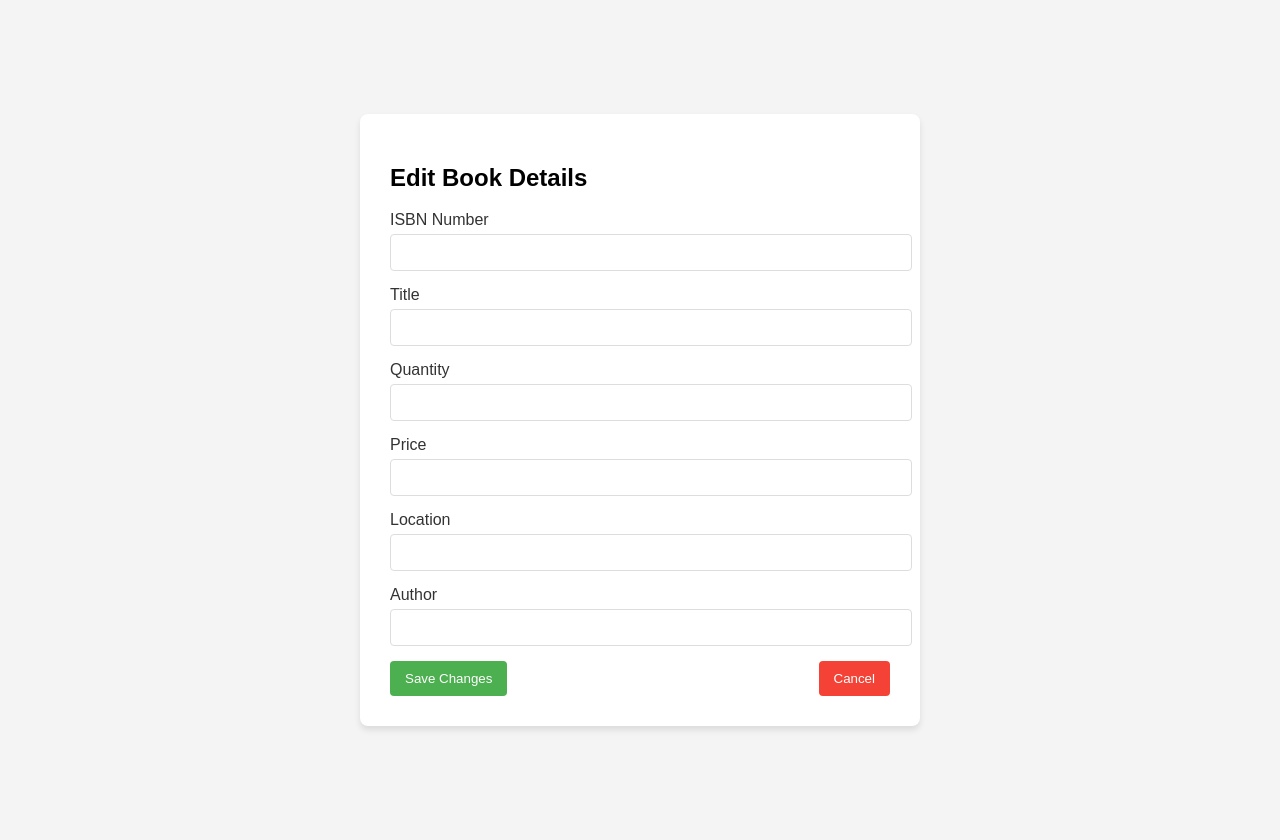
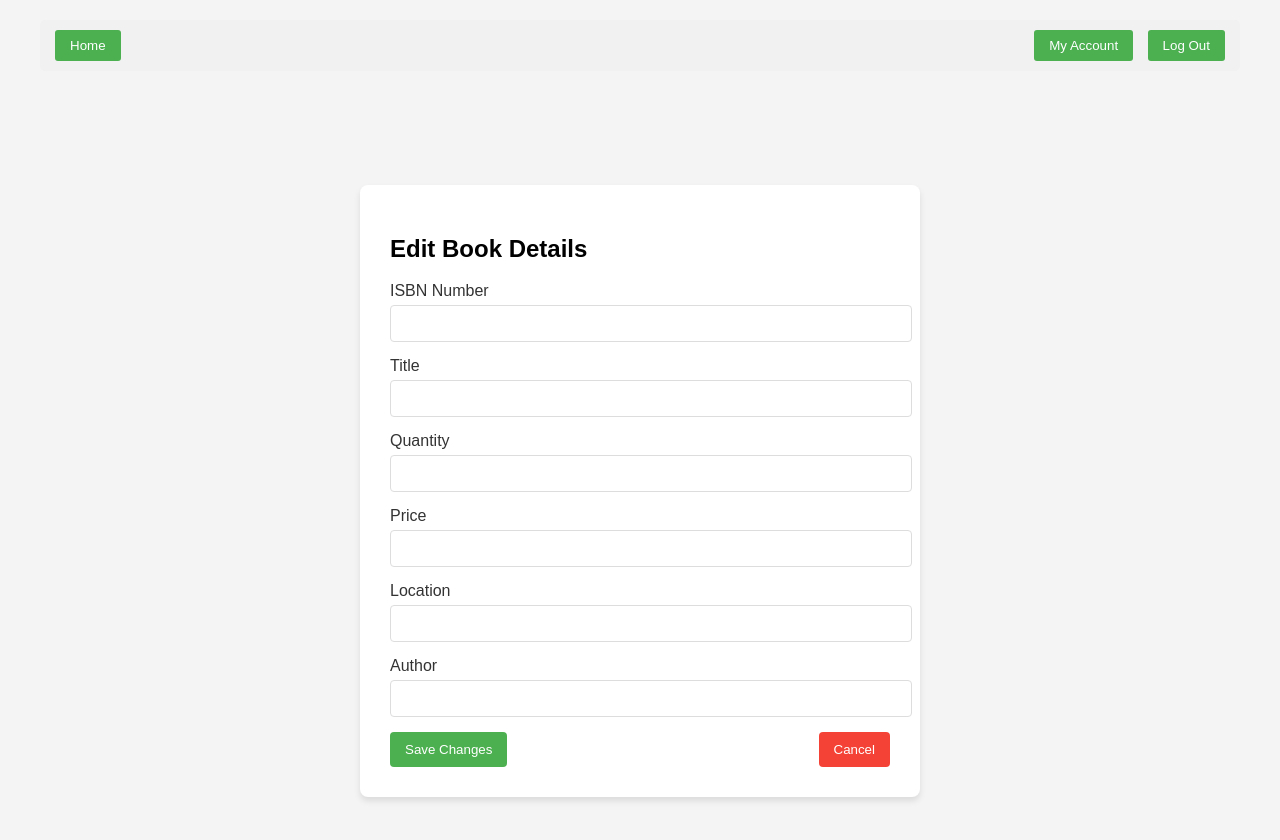
Before and after one commit to SecretiveShell/InventoryManagementSystem-y2s1, a website built with Vite: page frontend/src/edit-book.html in a window 1280 px wide. Built offline with nearby package versions, Linux system fonts and the light colour scheme.

Commit message:
Update edit-book.html

```diff
--- a/frontend/src/edit-book.html
+++ b/frontend/src/edit-book.html
@@ -6,6 +6,15 @@
     <link rel="stylesheet" href="./style.css">
 </head>
 <body>
+    <nav class="navbar">
+        <div>
+            <button>Home</button>
+        </div>
+        <div>
+            <button>My Account</button>
+            <button>Log Out</button>
+        </div>
+    </nav>
     <div class="edit-container">
         <div class="edit-form">
             <h2>Edit Book Details</h2>
```
